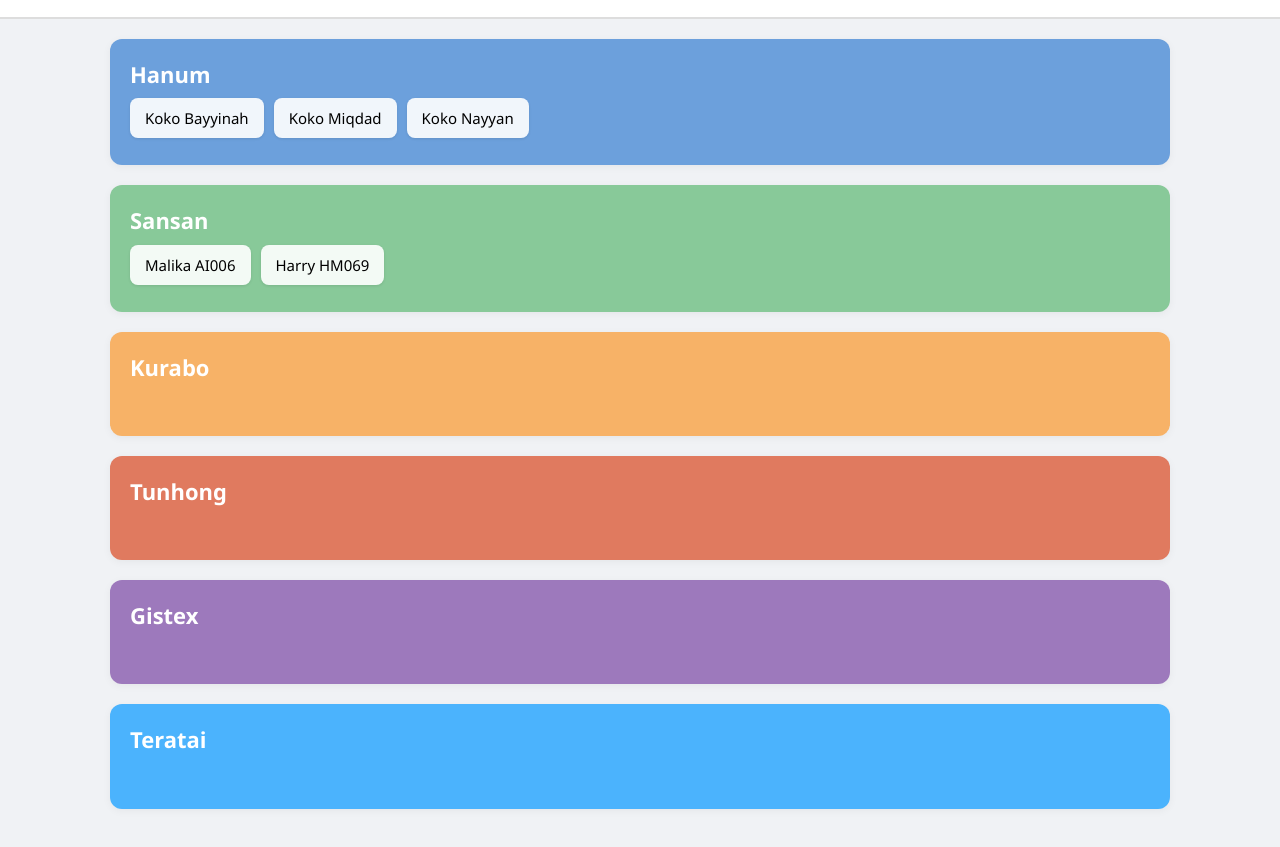
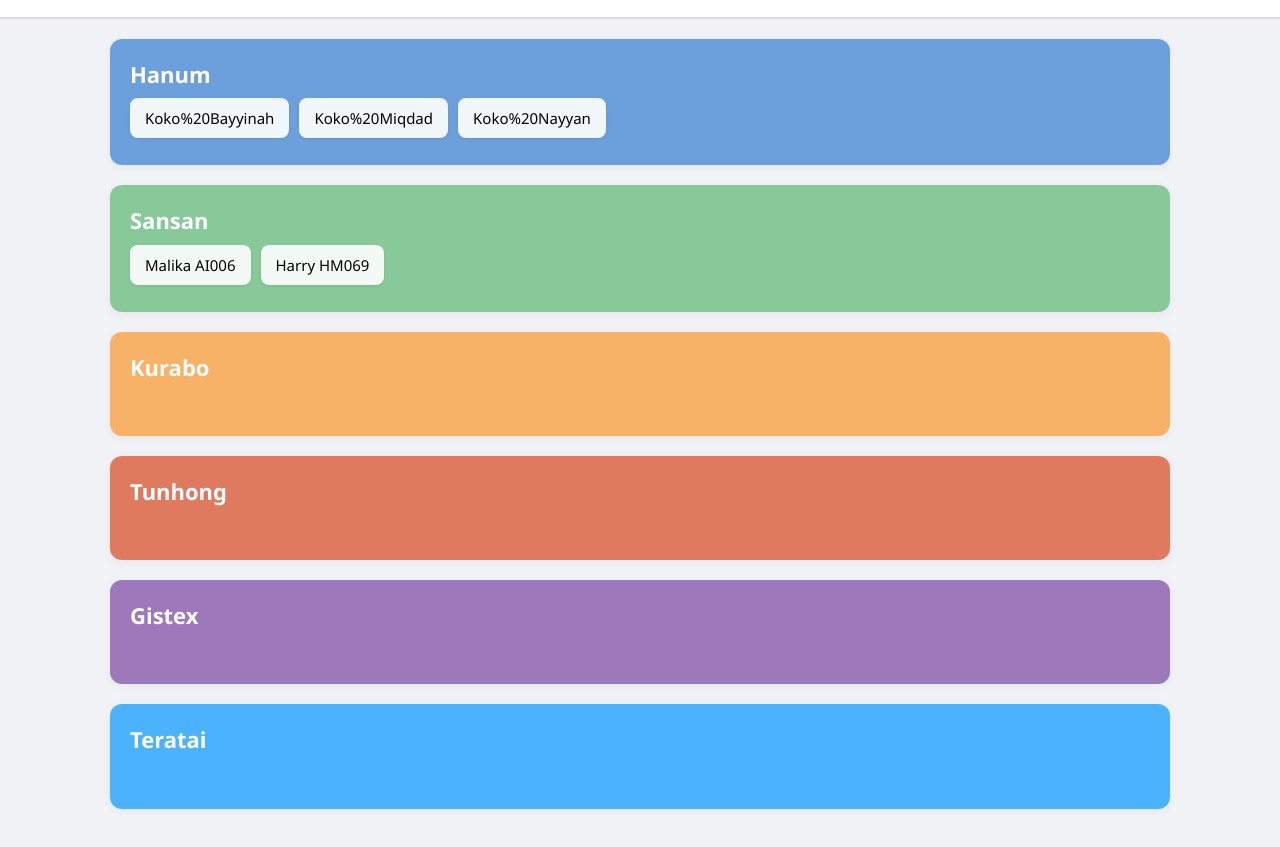
Before and after one commit to Eland17/TrimcardDBG, a plain HTML site: page index.html in a window 1280 px wide. Shown: the part 83-930 px from the top of the page. Drawn offline with Linux system fonts and the light colour scheme.

Commit message:
Update index.html

```diff
--- a/index.html
+++ b/index.html
@@ -119,9 +119,9 @@
     <div class="buyer-section hanum">
       <h2>Hanum</h2>
       <ul>
-        <li><a href="trimcards/hanum/Koko Bayyinah.pdf" target="_blank">Koko Bayyinah</a></li>
-        <li><a href="trimcards/hanum/Koko Miqdad.pdf" target="_blank">Koko Miqdad</a></li>
-        <li><a href="trimcards/hanum/Koko Nayyan.pdf" target="_blank">Koko Nayyan</a></li>
+        <li><a href="trimcards/hanum/Koko%20Bayyinah.pdf" target="_blank">Koko%20Bayyinah</a></li>
+        <li><a href="trimcards/hanum/Koko%20Miqdad.pdf" target="_blank">Koko%20Miqdad</a></li>
+        <li><a href="trimcards/hanum/Koko%20Nayyan.pdf" target="_blank">Koko%20Nayyan</a></li>
       </ul>
     </div>
 
```
